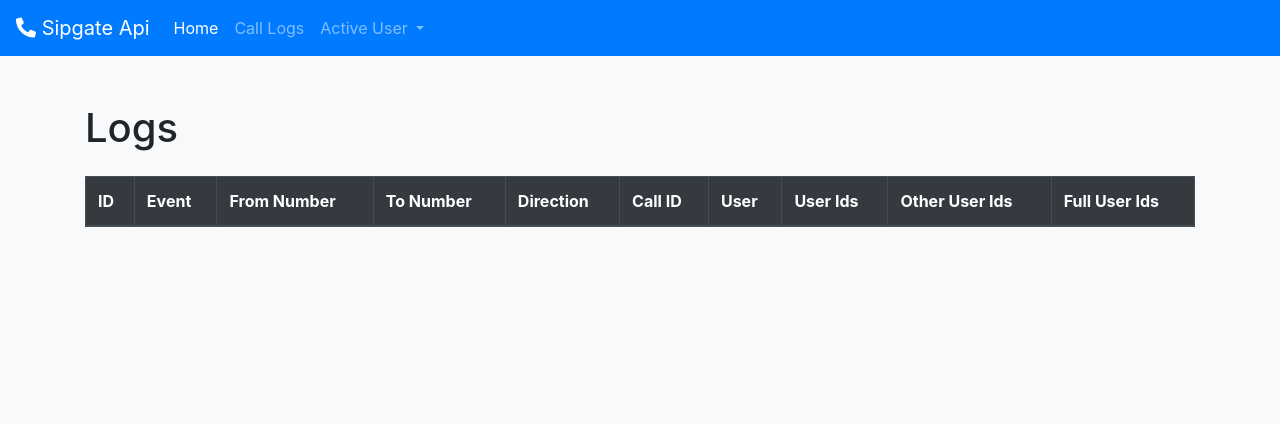
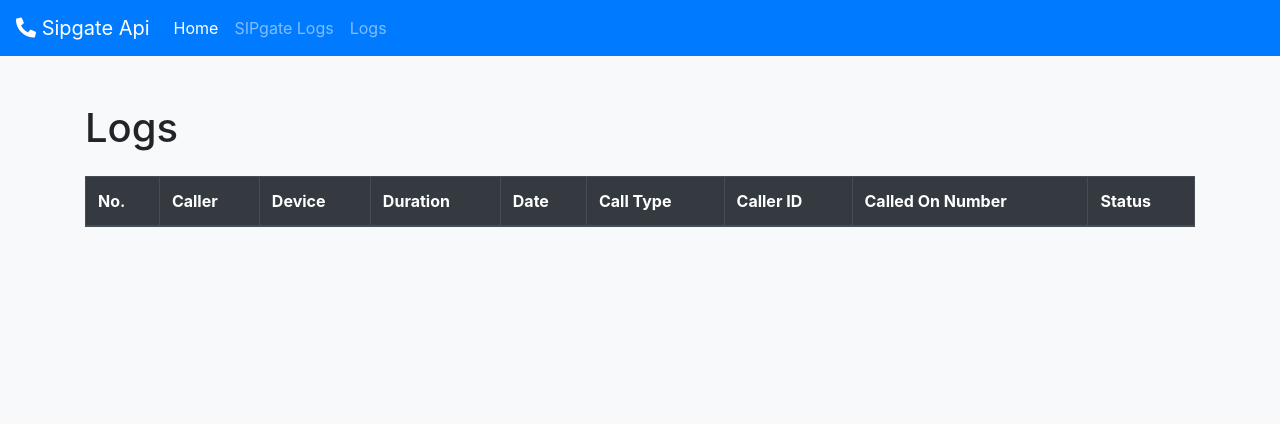
Before and after one commit to RohitSingh555/SIPGATE, a Django app: page /logs/ in a window 1280 px wide. Shown: the top 424 px of the page. Run offline with Django 5.2, Linux system fonts and the light colour scheme; data that the repository does not hold is empty; some libraries are stand-ins or nearby versions.

Commit message:
third commit

```diff
--- a/Myapp/admin.py
+++ b/Myapp/admin.py
@@ -3,5 +3,6 @@ from .models import *
 
 # Register your models here.
 admin.site.register(SipgateUser)
-admin.site.register(CallLogs)
-admin.site.register(CompanyContacts)
+admin.site.register(CallLog)
+admin.site.register(CompanyContact)
+admin.site.register(Devices)
--- a/Myapp/templates/Logs.html
+++ b/Myapp/templates/Logs.html
@@ -13,35 +13,42 @@
         <table class="table table-bordered table-hover">
             <thead class="thead-dark">
                 <tr>
-                    <th>ID</th>
-                    <th>Event</th>
-                    <th>From Number</th>
-                    <th>To Number</th>
-                    <th>Direction</th>
-                    <th>Call ID</th>
-                    <th>User</th>
-                    <th>User Ids</th>
-                    <th>Other User Ids</th>
-                    <th>Full User Ids</th>
+                    <th>No.</th>
+                    <th>Caller</th>
+                    <th>Device</th>
+                    <th>Duration</th>
+                    <th>Date</th>
+                    <th>Call Type</th>
+                    <th>Caller ID</th>
+                    <th>Called On Number</th>
+                    <th>Status</th>
                 </tr>
             </thead>
             <tbody>
-                {% for call in calls_data %}
+                {% for log, result in logs_data %}
                     <tr>
-                        <td>{{ call.id }}</td>
-                        <td>{{ call.event }}</td>
-                        <td>{{ call.from_number }}</td>
-                        <td>{{ call.to_number }}</td>
-                        <td>{{ call.direction }}</td>
-                        <td>{{ call.call_id }}</td>
-                        <td>{{ call.user }}</td>
-                        <td>{{ call.user_id_list }}</td>
-                        <td>{{ call.user_id_list1 }}</td>
-                        <td>{{ call.full_user_id_list }}</td>
+                        <td>{{ forloop.counter }}</td>
+                        <td>{{ log.caller }}</td>
+                        <td>{{ log.device.device_id }}</td>
+                        <td>{{ log.duration }}</td>
+                        <td>{{ log.date }}</td>
+                        <td>
+                            {% if log.call_type %}
+                            Outgoing
+                            {% else %}
+                            Incoming
+                            {% endif %}
+                        </td>
+                        <td>{{ log.caller_id }}</td>
+                        <td>{{ log.called_on_number }}</td>
+                        <td>{{ result }}</td>
                     </tr>
                 {% endfor %}
             </tbody>
+
+
         </table>
+
     </div>
     {% include 'footer.html' %}
     <script src="https://code.jquery.com/jquery-3.5.1.slim.min.js"></script>
--- a/Myapp/templates/Navbar.html
+++ b/Myapp/templates/Navbar.html
@@ -25,17 +25,12 @@
               <a class="nav-link" href="/">Home</a>
             </li>
             <li class="nav-item">
-              <a class="nav-link" href="/call-logs">Call Logs</a>
+              <a class="nav-link" href="/call-logs">SIPgate Logs</a>
             </li>
-            <li class="nav-item dropdown">
-              <a class="nav-link dropdown-toggle" href="#" id="navbarDropdownMenuLink" data-toggle="dropdown" aria-haspopup="true" aria-expanded="false">
-                Active User
-              </a>
-              <div class="dropdown-menu" aria-labelledby="navbarDropdownMenuLink">
-                <a class="dropdown-item" href="#">User 1</a>
-                <a class="dropdown-item" href="#">User 2</a>
-              </div>
+            <li class="nav-item">
+              <a class="nav-link" href="/logs">Logs</a>
             </li>
+
           </ul>
         </div>
       </nav>
--- a/Myapp/views.py
+++ b/Myapp/views.py
@@ -4,79 +4,68 @@ import json
 from datetime import datetime
 from django.http import JsonResponse
 from django.http import HttpResponse
-from django.shortcuts import render
+from django.shortcuts import get_object_or_404, render
 from django.views.decorators.csrf import csrf_exempt
-from .models import Call
+from .models import *
+
+base_url = 'https://api.sipgate.com/v2/history'
+token_id = 'token-5KIN89'
+token = 'c533fb19-c9f9-412b-a37e-b91aeb9b1519'
 
 @csrf_exempt
 def home(request):
     if request.method == "POST":
         try:
-            event = request.POST.get('event')
-            from_number = request.POST.get('from')
-            to_number = request.POST.get('to')
-            direction = request.POST.get('direction')
-            call_id = request.POST.get('callId')
-            user = request.POST.get('user[]')
-            user_id_list = request.POST.get('userId[]')
-            user_id_list1 = request.POST.get('userId1[]')
-            full_user_id_list = request.POST.get('fullUserId[]')
+            selected_user_id = 1
+            data = json.loads(request.body.decode('utf-8'))
+            selected_user_id = data.get('user_id')
+            selected_user = str(selected_user_id)
+            print(selected_user)
+            if selected_user.isdigit():
+                user_data = get_object_or_404(SipgateUser, id=int(selected_user))
+                user_data = [user_data]
+            else:
+                user_data = []
 
-            call = Call(
-                event=event,
-                from_number=from_number,
-                to_number=to_number,
-                direction=direction,
-                call_id=call_id,
-                user=user,
-                user_id_list=user_id_list,
-                user_id_list1=user_id_list1,
-                full_user_id_list=full_user_id_list
-            )
-            call.save()
-            return HttpResponse("Data saved successfully", status=200)
+            contact_data = CompanyContact.objects.all()
+            device_data = Devices.objects.all()
+
+            context = {
+                'contact_data': contact_data,
+                'user_data': user_data,
+                'device_data': device_data,
+            }
+            return render(request, 'home.html', {'context': context})
         except Exception as e:
             print("Error processing JSON data:", str(e))
             return HttpResponse("Bad Request", status=400)
+    else:
+        all_users = SipgateUser.objects.all()
 
-    url = "https://api.sipgate.com/v2"
-    result = requests.get(url)
-
-    if result.status_code == 200:
-        token_id = 'token-5KIN89'
-        token = 'c533fb19-c9f9-412b-a37e-b91aeb9b1519'
-        base_url = 'https://api.sipgate.com/v2'
-        credentials = (token_id + ':' + token).encode('utf-8')
-        base64_encoded_credentials = base64.b64encode(credentials).decode('utf-8')
-        headers = {'Authorization': 'Basic ' + base64_encoded_credentials}
-
-        response = requests.get(base_url + '/contacts/internal', headers=headers)
-        response_body = response.content.decode("utf-8")
-        response_data = json.loads(response_body)
-        context = {'items': response_data.get('items', [])}
-
+        context = {
+            'contact_data': CompanyContact.objects.all(),
+            'user_data': all_users,
+            'device_data': Devices.objects.all(),
+        }
         return render(request, 'home.html', {'context': context})
-
-    return HttpResponse('Something went wrong')
 
 
 def outgoing_call(request):
     if request.method == 'POST':
         try:
-            callee = request.POST.get('callee')
-            print(callee)
-
-            device_id = "your_device_id"
-            caller = "your_caller_phone_number"
-            caller_id = "your_caller_id"
-
-            token = "token-5KIN89"
-            token_id = "c533fb19-c9f9-412b-a37e-b91aeb9b1519"
-
-            base_url = 'https://api.sipgate.com/v2'
+            data = json.loads(request.body.decode('utf-8'))
+            callee = data.get('callee')
+            username = data.get('username')
+            callee = str(callee)
+            device_id = "e0"
+            caller = "e0"
+            caller_id = "0211-87973990565"
+            credentials = (token_id + ':' + token).encode('utf-8')
+            base64_encoded_credentials = base64.b64encode(credentials).decode('utf-8')
 
             headers = {
-                'Content-Type': 'application/json'
+                'Content-Type': 'application/json',
+                'Authorization': 'Basic ' + base64_encoded_credentials
             }
 
             request_body = {
@@ -88,13 +77,25 @@ def outgoing_call(request):
 
             response = requests.post(
                 base_url + '/sessions/calls',
+                headers=headers,
                 json=request_body,
-                auth=requests.auth.HTTPBasicAuth(token_id, token),
-                headers=headers
             )
 
             print('Status:', response.status_code)
             print('Body:', response.content.decode("utf-8"))
+
+            device, created = Devices.objects.get_or_create(device_id=device_id, defaults={'caller_id': caller_id})
+
+            # Save CallLog
+            logs = CallLog(
+                device=device,
+                called_on_number=callee,
+                date=datetime.now(),
+                call_type=True,
+                caller=username,
+                caller_id=device.caller_id,
+            )
+            logs.save()
 
             return JsonResponse({'message': 'Outgoing call initiated successfully'})
         except Exception as e:
@@ -105,12 +106,11 @@ def outgoing_call(request):
 
 
 
+
+
 def fetch_history(request):
     if request.method == 'GET':
         try:
-            token_id = 'token-5KIN89'
-            token = 'c533fb19-c9f9-412b-a37e-b91aeb9b1519'
-            base_url = 'https://api.sipgate.com/v2/history'
             credentials = (token_id + ':' + token).encode('utf-8')
             base64_encoded_credentials = base64.b64encode(credentials).decode('utf-8')
             headers = {'Authorization': 'Basic ' + base64_encoded_credentials}
@@ -137,8 +137,48 @@ def fetch_history(request):
 
 
 def Logs(request):
-    calls_data = Call.objects.all()
-
-    context = {'calls_data': calls_data}
+    phone_numbers = set(CompanyContact.objects.values_list('phone_number', flat=True))
+    logs_data = CallLog.objects.all()
+    results = []
+    for log in logs_data:
+        if log.called_on_number in phone_numbers:
+            results.append('In contacts')
+        else:
+            results.append('Unknown')
+    context = {'logs_data': zip(logs_data, results)}
 
     return render(request, 'Logs.html', context)
+
+
+
+#  if request.method == "POST":
+#         try:
+
+#             data = json.loads(request.body.decode('utf-8'))
+#             event = data.get('event')
+#             from_number = data.get('from')
+#             to_number = data.get('to')
+#             direction = data.get('direction')
+#             call_id = data.get('callId')
+#             user = data.get('user[]')
+#             user_id_list = data.get('userId[]')
+#             user_id_list1 = data.get('userId1[]')
+#             full_user_id_list = data.get('fullUserId[]')
+
+#             call = Call(
+#                 event=event,
+#                 from_number=from_number,
+#                 to_number=to_number,
+#                 direction=direction,
+#                 call_id=call_id,
+#                 user=user,
+#                 user_id_list=user_id_list,
+#                 user_id_list1=user_id_list1,
+#                 full_user_id_list=full_user_id_list
+#             )
+#             call.save()
+#             return HttpResponse("Data saved successfully", status=200)
+
+#         except Exception as e:
+#             print("Error processing JSON data:", str(e))
+#             return HttpResponse("Bad Request", status=400)
--- a/my_project/settings.py
+++ b/my_project/settings.py
@@ -129,3 +129,5 @@ DEFAULT_AUTO_FIELD = 'django.db.models.BigAutoField'
 
 CORS_ALLOW_ALL_ORIGINS = True # If this is used then `CORS_ALLOWED_ORIGINS` will not have any effect
 CORS_ALLOW_CREDENTIALS = True
+
+CSRF_COOKIE_SECURE = True
```
Also changed, not shown: Myapp/models.py (+26 -17 lines), Myapp/templates/home.html (+113 -46 lines), Myapp/migrations/0001_initial.py, Myapp/migrations/0002_rename_sipgate_user_companycontacts_sipgate_use.py (deleted), Myapp/migrations/0003_rename_sipgate_use_companycontacts_sipgate_user_and_more.py (deleted), Myapp/migrations/0004_call.py (deleted), Myapp/migrations/0005_alter_call_call_id_alter_call_direction.py (deleted).
